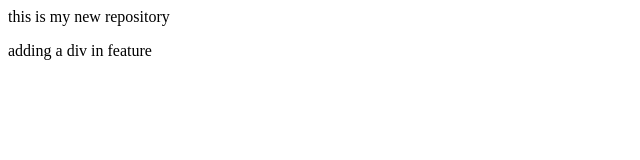
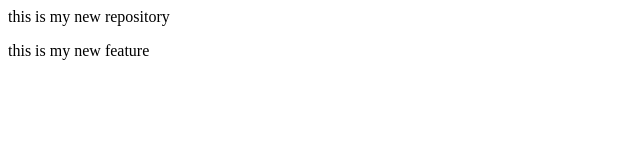
Before and after one commit to Bilal2005seven/localrepo, a plain HTML site: page localrepo/index.html in a window 1280 px wide. Shown: the full height of the page, 0-640 px from the left. Drawn offline with Linux system fonts and the light colour scheme.

Commit message:
added a new feature

```diff
--- a/localrepo/index.html
+++ b/localrepo/index.html
@@ -1,2 +1,2 @@
 <p>this is my new repository</p>
-<div>adding a div in feature</div>
+<p>this is my new feature</p>
```
